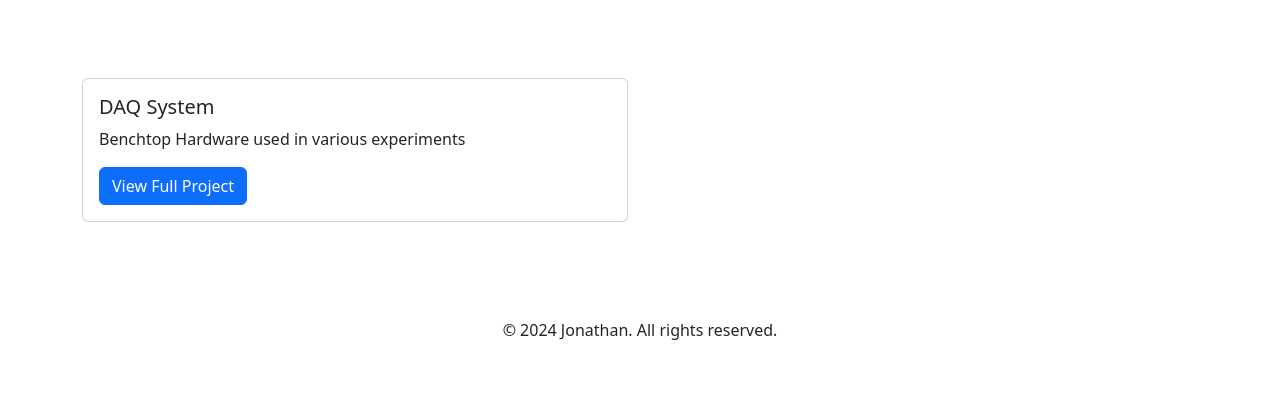
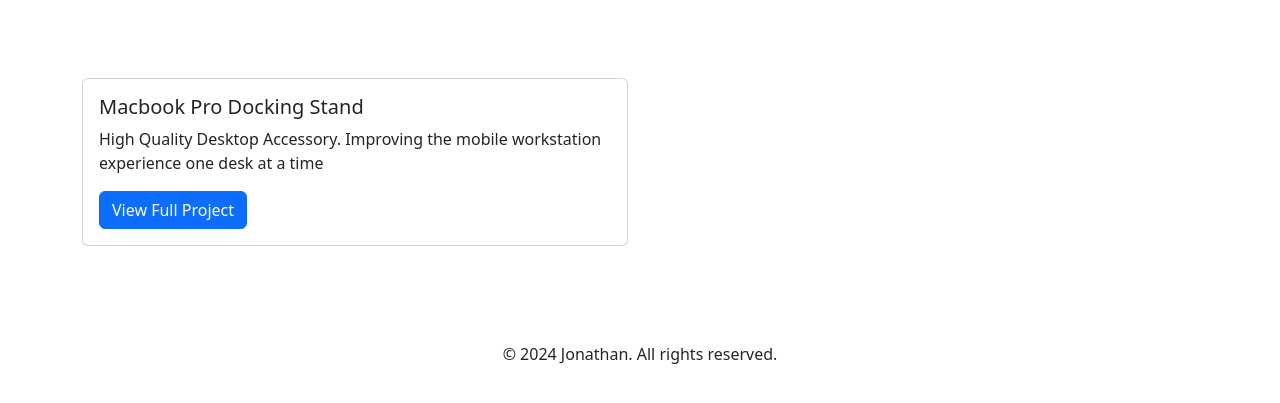
Before and after one commit to JonniiRingo/html-portolio, a plain HTML site: page Projects/2. Mechanical/MechanicalHome.html in a window 1280 px wide. Shown: the part 197-600 px from the top of the page. Drawn offline with nearby package versions, Linux system fonts and the light colour scheme; files that its build step writes are made by us from their sources.

Commit message:
Build out sub page content

```diff
--- a/Projects/2. Mechanical/MechanicalHome.html
+++ b/Projects/2. Mechanical/MechanicalHome.html
@@ -40,9 +40,9 @@
       <div class="col-md-6">
         <div class="card mb-4">
           <div class="card-body">
-            <h5 class="card-title">DAQ System</h5>
-            <p class="card-text">Benchtop Hardware used in various experiments</p>
-            <a href="link-to-paper" class="btn btn-primary">View Full Project</a>
+            <h5 class="card-title">Macbook Pro Docking Stand</h5>
+            <p class="card-text">High Quality Desktop Accessory. Improving the mobile workstation  experience one desk at a time</p>
+            <a href="Docking Station.html" class="btn btn-primary">View Full Project</a>
           </div>
         </div>
       </div>
```
Also changed, not shown: index.html (+1 -1 lines), Projects/2. Mechanical/3D Renders/3dDock.html (renamed from assets/images/untitled/3dDock.html), Projects/2. Mechanical/3D Renders/package.json (renamed from assets/images/untitled/package.json), Projects/2. Mechanical/3D Renders/src/main.js (renamed from assets/images/untitled/src/main.js), Projects/2. Mechanical/3D Renders/src/styles.css (renamed from assets/images/untitled/src/styles.css), Projects/2. Mechanical/Docking Station.html (added), 2 other files.
